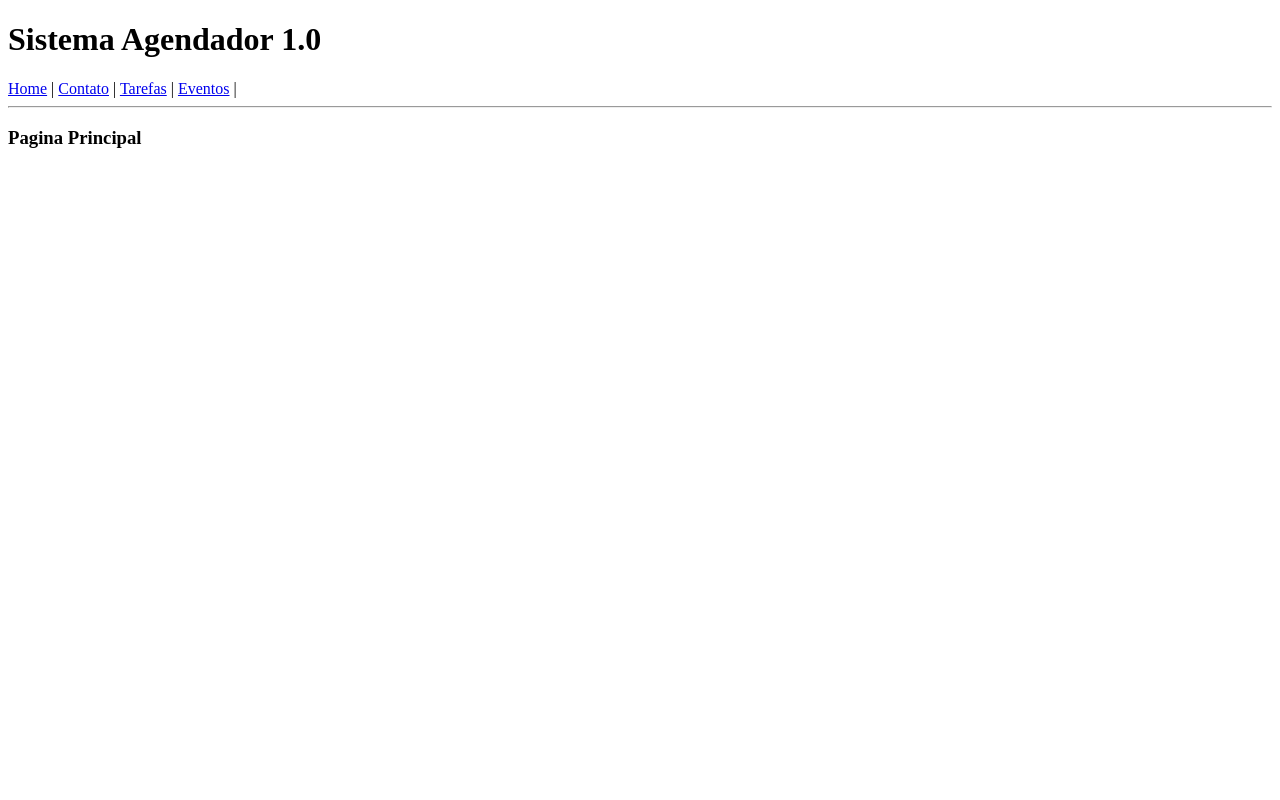
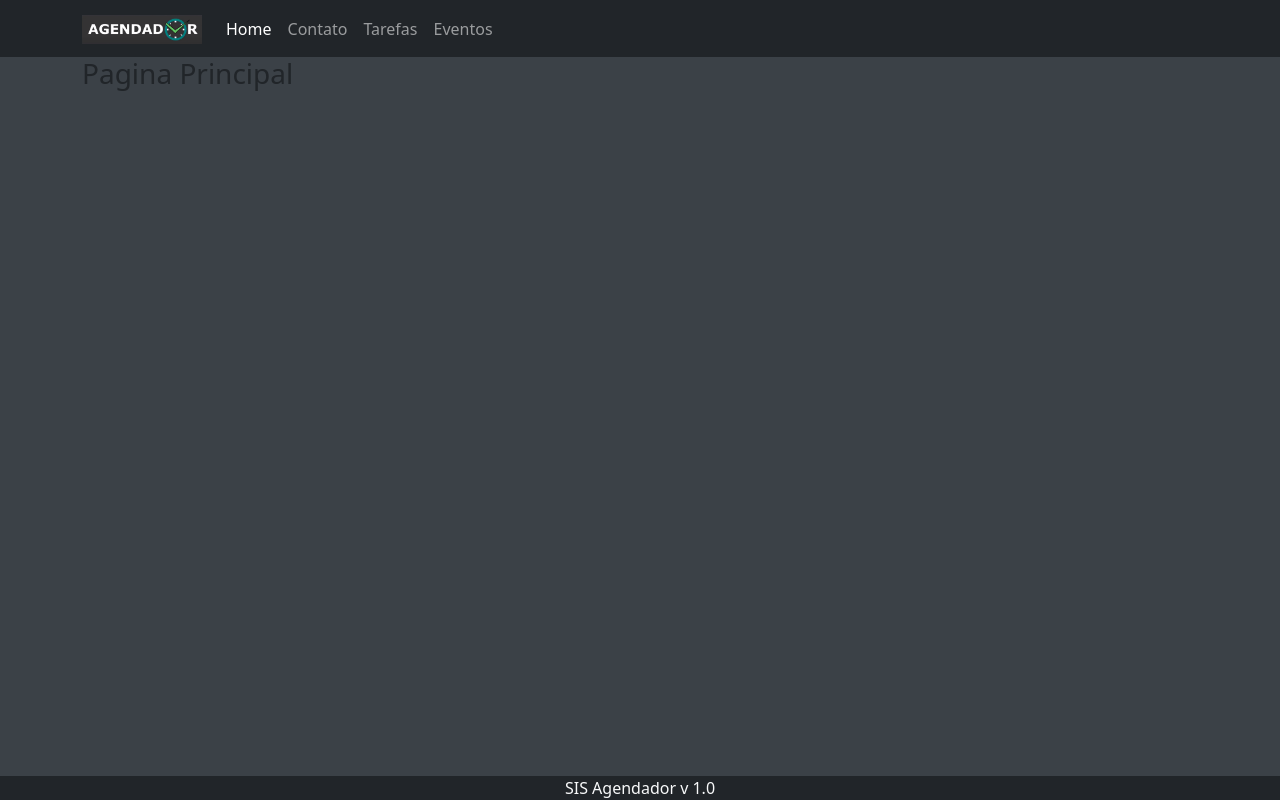
Before and after one commit to marcos-de-melo/sisagendador, a PHP site: page / in a window 1280 px wide. Run offline with PHP 8.4, Linux system fonts and the light colour scheme.

Commit message:
aula 11 completo

```diff
--- a/css/estilo-padrao.css
+++ b/css/estilo-padrao.css
@@ -0,0 +1,3 @@
+body{
+    background-color: #3b4147;
+}
--- a/index.php
+++ b/index.php
@@ -5,23 +5,35 @@ include("./db/conexao.php");
 <html lang="pt-br">
 <head>
     <meta charset="UTF-8">
+
     <meta http-equiv="X-UA-Compatible" content="IE=edge">
     <meta name="viewport" content="width=device-width, initial-scale=1.0">
+    <!-- Bootstrap CSS -->
+    <link href="https://cdn.jsdelivr.net/npm/bootstrap@5.1.0/dist/css/bootstrap.min.css" rel="stylesheet" integrity="sha384-KyZXEAg3QhqLMpG8r+8fhAXLRk2vvoC2f3B09zVXn8CA5QIVfZOJ3BCsw2P0p/We" crossorigin="anonymous">
+    <link rel="stylesheet" href="./css/estilo-padrao.css">
     <title>Sistema Agendador 1.0</title>
 </head>
 <body>
-    <header>
-        <h1>Sistema Agendador 1.0</h1>
-        <nav>
-            <a href="index.php?menuop=home">Home</a> |
-            <a href="index.php?menuop=contatos">Contato</a> |
-            <a href="index.php?menuop=tarefas">Tarefas</a> |
-            <a href="index.php?menuop=eventos">Eventos</a> |
+    <header class="bg-dark">
+        <div class="container">
+            <nav class="navbar navbar-expand-lg navbar-dark bg-dark">
+                <a href="#" class="navbar-brand">
+                    <img src="./img/logo_agendador.png" alt="sis-Agendador" width="120">
+                </a>
 
-        </nav>
+                <div class="collapse navbar-collapse" id="conteudoNavbarSuportado">
+                    <ul class="navbar-nav mr-auto">
+                        <li class="nav-item"><a href="index.php?menuop=home" class="nav-link active">Home</a></li>
+                        <li class="nav-item"><a href="index.php?menuop=contatos" class="nav-link">Contato</a></li>
+                        <li class="nav-item"><a href="index.php?menuop=tarefas" class="nav-link">Tarefas</a></li>
+                        <li class="nav-item"><a href="index.php?menuop=eventos" class="nav-link">Eventos</a></li>
+                    </ul>
+                </div>
+            </nav>
+        </div>
     </header>
     <main>
-        <hr>
+   <div class="container">
 <?php
     $menuop = (isset($_GET['menuop']))?$_GET['menuop']:'home';
     switch($menuop){
@@ -55,11 +67,15 @@ include("./db/conexao.php");
         default:
             include("./paginas/home/home.php");
             break;
-
-    }
+   }
 
 ?>
+</div>
     </main>
-
+    <footer class="container-fluid fixed-bottom bg-dark text-light">
+        <div class="text-center">SIS Agendador v 1.0</div>
+    </footer>
+<!-- Option 1: Bootstrap Bundle with Popper -->
+<script src="https://cdn.jsdelivr.net/npm/bootstrap@5.1.0/dist/js/bootstrap.bundle.min.js" integrity="sha384-U1DAWAznBHeqEIlVSCgzq+c9gqGAJn5c/t99JyeKa9xxaYpSvHU5awsuZVVFIhvj" crossorigin="anonymous"></script>
 </body>
 </html>
```
Also changed, not shown: paginas/contatos/contatos.php (+22 -5 lines), img/banner-1.png (added), img/logo_agendador.png (added).
